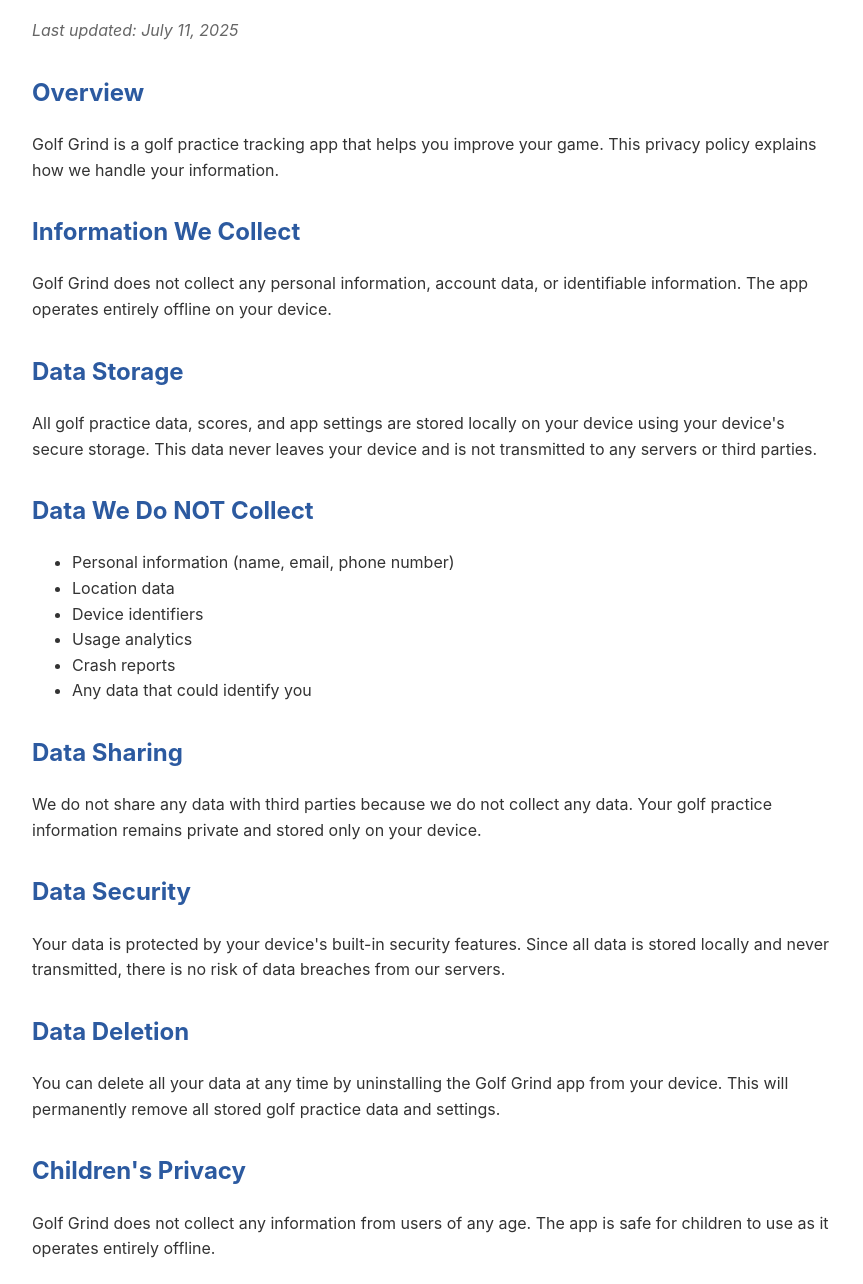
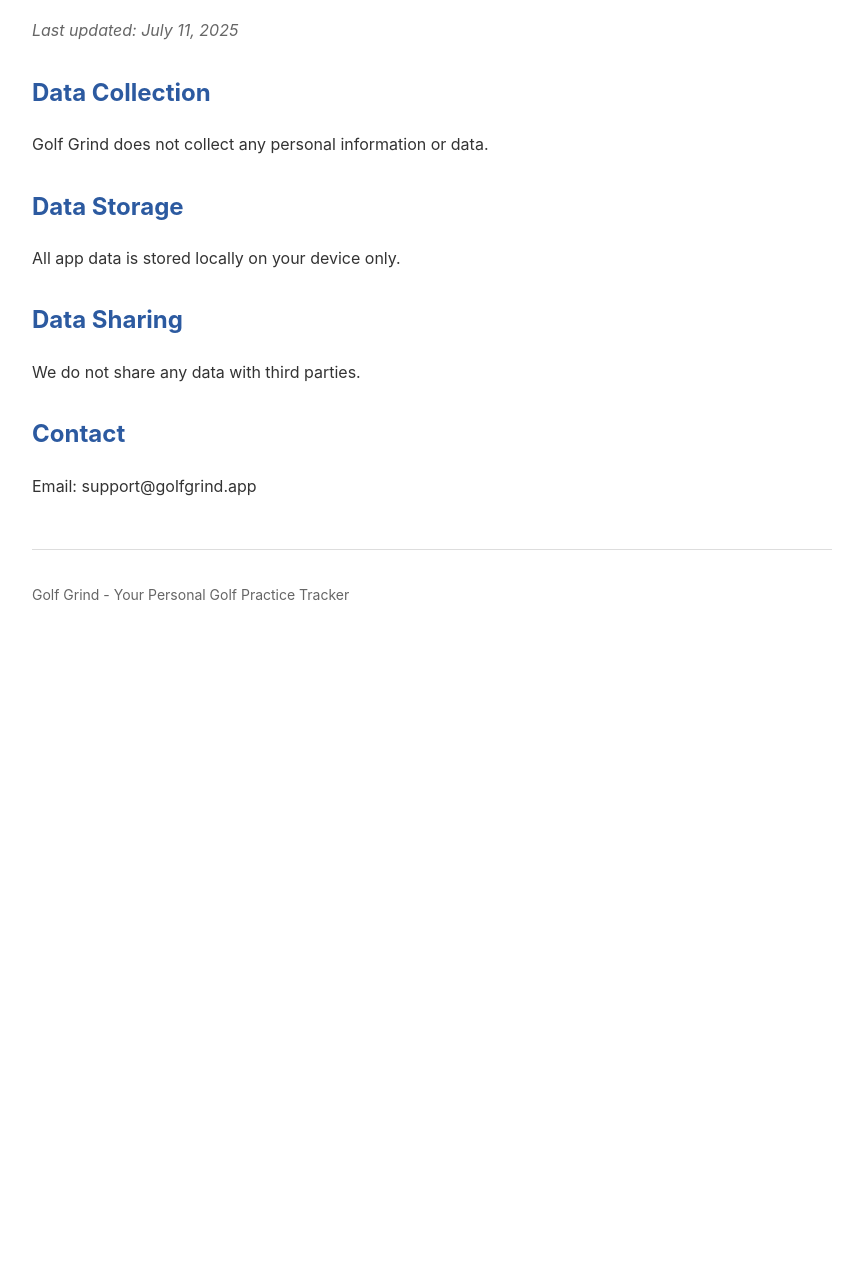
Before and after one commit to lalnuo/golf-grind-privacy, a plain HTML site: page index.html in a window 1280 px wide. Shown: the part 108-1392 px from the top of the page, without its empty margins (208-1071 px from the left). After the commit the page ends 800 px from the top, so only its background shows below. Drawn offline with Linux system fonts and the light colour scheme.

Commit message:
Simplify privacy policy to minimal Apple-approved text

```diff
--- a/index.html
+++ b/index.html
@@ -30,45 +30,19 @@
     </style>
 </head>
 <body>
-    <h1>Privacy Policy for Golf Grind</h1>
+    <h1>Privacy Policy</h1>
     <p class="last-updated">Last updated: July 11, 2025</p>
 
-    <h2>Overview</h2>
-    <p>Golf Grind is a golf practice tracking app that helps you improve your game. This privacy policy explains how we handle your information.</p>
-
-    <h2>Information We Collect</h2>
-    <p>Golf Grind does not collect any personal information, account data, or identifiable information. The app operates entirely offline on your device.</p>
+    <h2>Data Collection</h2>
+    <p>Golf Grind does not collect any personal information or data.</p>
 
     <h2>Data Storage</h2>
-    <p>All golf practice data, scores, and app settings are stored locally on your device using your device's secure storage. This data never leaves your device and is not transmitted to any servers or third parties.</p>
-
-    <h2>Data We Do NOT Collect</h2>
-    <ul>
-        <li>Personal information (name, email, phone number)</li>
-        <li>Location data</li>
-        <li>Device identifiers</li>
-        <li>Usage analytics</li>
-        <li>Crash reports</li>
-        <li>Any data that could identify you</li>
-    </ul>
+    <p>All app data is stored locally on your device only.</p>
 
     <h2>Data Sharing</h2>
-    <p>We do not share any data with third parties because we do not collect any data. Your golf practice information remains private and stored only on your device.</p>
+    <p>We do not share any data with third parties.</p>
 
-    <h2>Data Security</h2>
-    <p>Your data is protected by your device's built-in security features. Since all data is stored locally and never transmitted, there is no risk of data breaches from our servers.</p>
-
-    <h2>Data Deletion</h2>
-    <p>You can delete all your data at any time by uninstalling the Golf Grind app from your device. This will permanently remove all stored golf practice data and settings.</p>
-
-    <h2>Children's Privacy</h2>
-    <p>Golf Grind does not collect any information from users of any age. The app is safe for children to use as it operates entirely offline.</p>
-
-    <h2>Changes to This Policy</h2>
-    <p>If we update this privacy policy, we will post the new policy here with an updated "Last updated" date.</p>
-
-    <h2>Contact Information</h2>
-    <p>If you have any questions about this privacy policy, you can contact us at:</p>
+    <h2>Contact</h2>
     <p>Email: support@golfgrind.app</p>
 
     <footer style="margin-top: 50px; padding-top: 20px; border-top: 1px solid #ddd; font-size: 14px; color: #666;">
```
